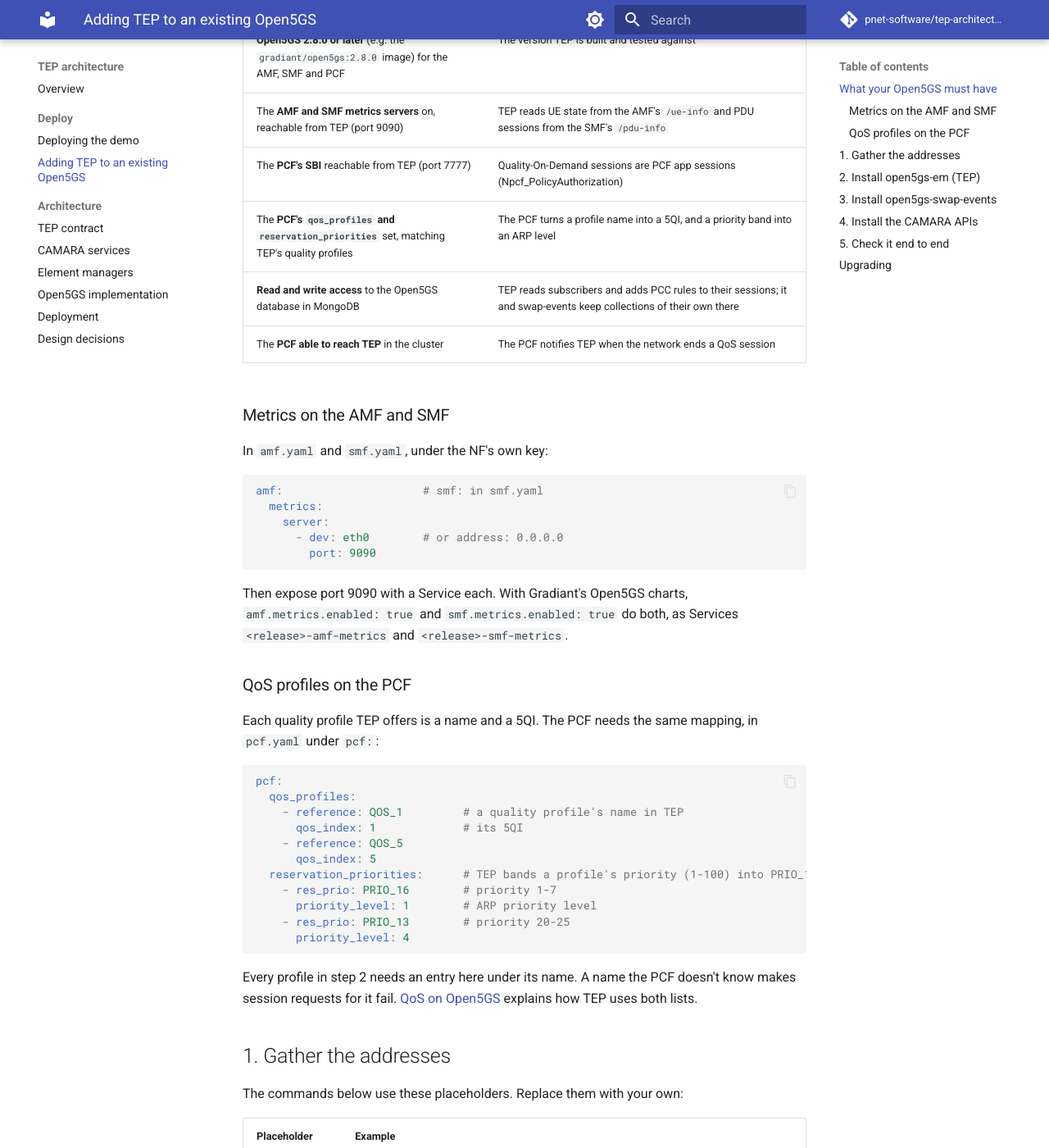
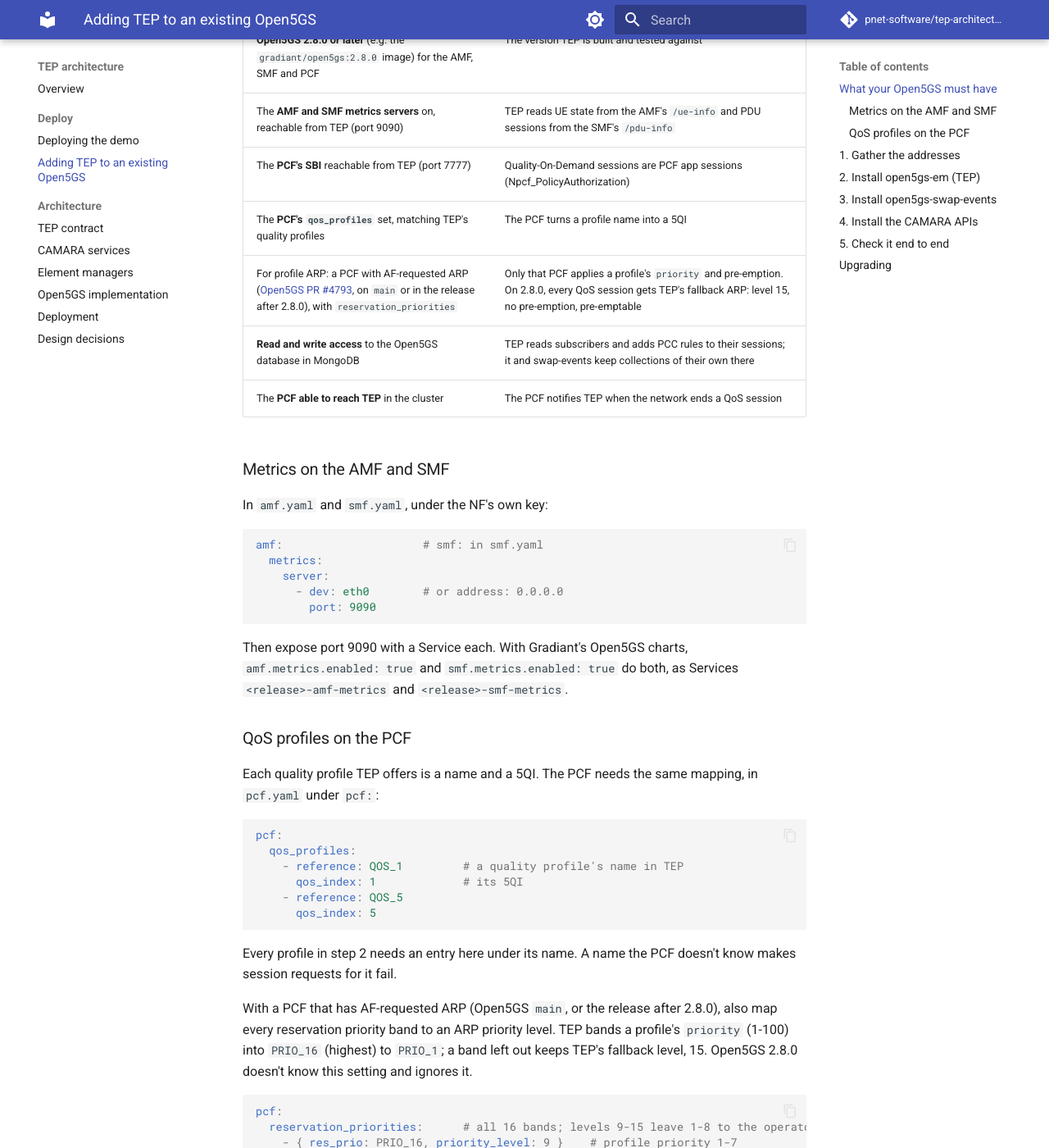
Before and after one commit to p-NET-Emerging-Networks-Verticals/tep-architecture, an MkDocs documentation site: the page built from docs/deploy-existing-open5gs.md, in a window 1280 px wide and 1400 px high, scrolled down 1044 px. Shown: the whole window at 82% size. Built offline with MkDocs 1.6.1 and Material for MkDocs 9.7.7, drawn with Linux system fonts in a browser that asks for light colours; comment, search, counter and statistics services are not loaded; some of the changed text lies outside the part shown.

Commit message:
docs: non-GBR rates, profile ARP and the Open5GS version, GBR rate rules
- Only GBR 5QIs get flow bit rates; a non-GBR flow is limited by the
  Session-AMBR and UE-AMBR.
- A profile's ARP needs a PCF with AF-requested ARP (Open5GS PR #4793);
  on 2.8.0 QoS flows get TEP's fallback ARP. reservation_priorities is
  only for such a PCF, with every band mapped.
- A GBR profile gives all four flow bit rates.

````diff
--- a/docs/deploy-existing-open5gs.md
+++ b/docs/deploy-existing-open5gs.md
@@ -46,7 +46,8 @@ flowchart LR
 | **Open5GS 2.8.0 or later** (e.g. the `gradiant/open5gs:2.8.0` image) for the AMF, SMF and PCF | The version TEP is built and tested against |
 | The **AMF and SMF metrics servers** on, reachable from TEP (port 9090) | TEP reads UE state from the AMF's `/ue-info` and PDU sessions from the SMF's `/pdu-info` |
 | The **PCF's SBI** reachable from TEP (port 7777) | Quality-On-Demand sessions are PCF app sessions (Npcf_PolicyAuthorization) |
-| The **PCF's `qos_profiles` and `reservation_priorities`** set, matching TEP's quality profiles | The PCF turns a profile name into a 5QI, and a priority band into an ARP level |
+| The **PCF's `qos_profiles`** set, matching TEP's quality profiles | The PCF turns a profile name into a 5QI |
+| For profile ARP: a PCF with AF-requested ARP ([Open5GS PR #4793](https://github.com/open5gs/open5gs/pull/4793), on `main` or in the release after 2.8.0), with `reservation_priorities` | Only that PCF applies a profile's `priority` and pre-emption. On 2.8.0, every QoS session gets TEP's fallback ARP: level 15, no pre-emption, pre-emptable |
 | **Read and write access** to the Open5GS database in MongoDB | TEP reads subscribers and adds PCC rules to their sessions; it and swap-events keep collections of their own there |
 | The **PCF able to reach TEP** in the cluster | The PCF notifies TEP when the network ends a QoS session |
 
@@ -76,15 +77,26 @@ pcf:
       qos_index: 1             # its 5QI
     - reference: QOS_5
       qos_index: 5
-  reservation_priorities:      # TEP bands a profile's priority (1-100) into PRIO_16 (highest) ... PRIO_1
-    - res_prio: PRIO_16        # priority 1-7
-      priority_level: 1        # ARP priority level
-    - res_prio: PRIO_13        # priority 20-25
-      priority_level: 4
 ```
 
 Every profile in step 2 needs an entry here under its name. A name the PCF doesn't know makes session requests for
-it fail. [QoS on Open5GS](open5gs.md#qos-on-open5gs) explains how TEP uses both lists.
+it fail.
+
+With a PCF that has AF-requested ARP (Open5GS `main`, or the release after 2.8.0), also map every reservation
+priority band to an ARP priority level. TEP bands a profile's `priority` (1-100) into `PRIO_16` (highest) to
+`PRIO_1`; a band left out keeps TEP's fallback level, 15. Open5GS 2.8.0 doesn't know this setting and ignores it.
+
+```yaml
+pcf:
+  reservation_priorities:      # all 16 bands; levels 9-15 leave 1-8 to the operator's own priority services
+    - { res_prio: PRIO_16, priority_level: 9 }    # profile priority 1-7
+    - { res_prio: PRIO_15, priority_level: 9 }    # 8-13
+    # ... one entry per band ...
+    - { res_prio: PRIO_1, priority_level: 15 }    # 95-100
+```
+
+The open5gs-core-camara chart's `values.yaml` has the full list. [QoS on Open5GS](open5gs.md#qos-on-open5gs) explains
+how TEP uses these settings.
 
 ## 1. Gather the addresses
 
@@ -117,22 +129,21 @@ homePlmns:
   - "00101"
 # The quality profiles TEP offers. Each name and fiveQi must be in the PCF's qos_profiles
 qualityProfiles:
-  - name: QOS_1
+  - name: QOS_1                # GBR: all four rates are required, each minimum no higher than its maximum
     fiveQi: 1
     description: GBR flow with 5QI 1
     status: ACTIVE
     maxUpstreamRate: { value: 40, unit: Mbps }
     maxDownstreamRate: { value: 40, unit: Mbps }
     targetMinDownstreamRate: { value: 10, unit: Mbps }
+    targetMinUpstreamRate: { value: 10, unit: Mbps }
     priority: 5
     preemptionCapability: NOT_PREEMPT
     preemptionVulnerability: PREEMPTABLE
-  - name: QOS_5
+  - name: QOS_5                # non-GBR: no bit rates, its flow is limited by the Session-AMBR and UE-AMBR
     fiveQi: 5
     description: Non-GBR flow with 5QI 5
     status: ACTIVE
-    maxUpstreamRate: { value: 40, unit: Mbps }
-    maxDownstreamRate: { value: 40, unit: Mbps }
     priority: 22
     preemptionCapability: NOT_PREEMPT
     preemptionVulnerability: PREEMPTABLE
````
Also changed, not shown: docs/open5gs.md (+6 -1 lines).
